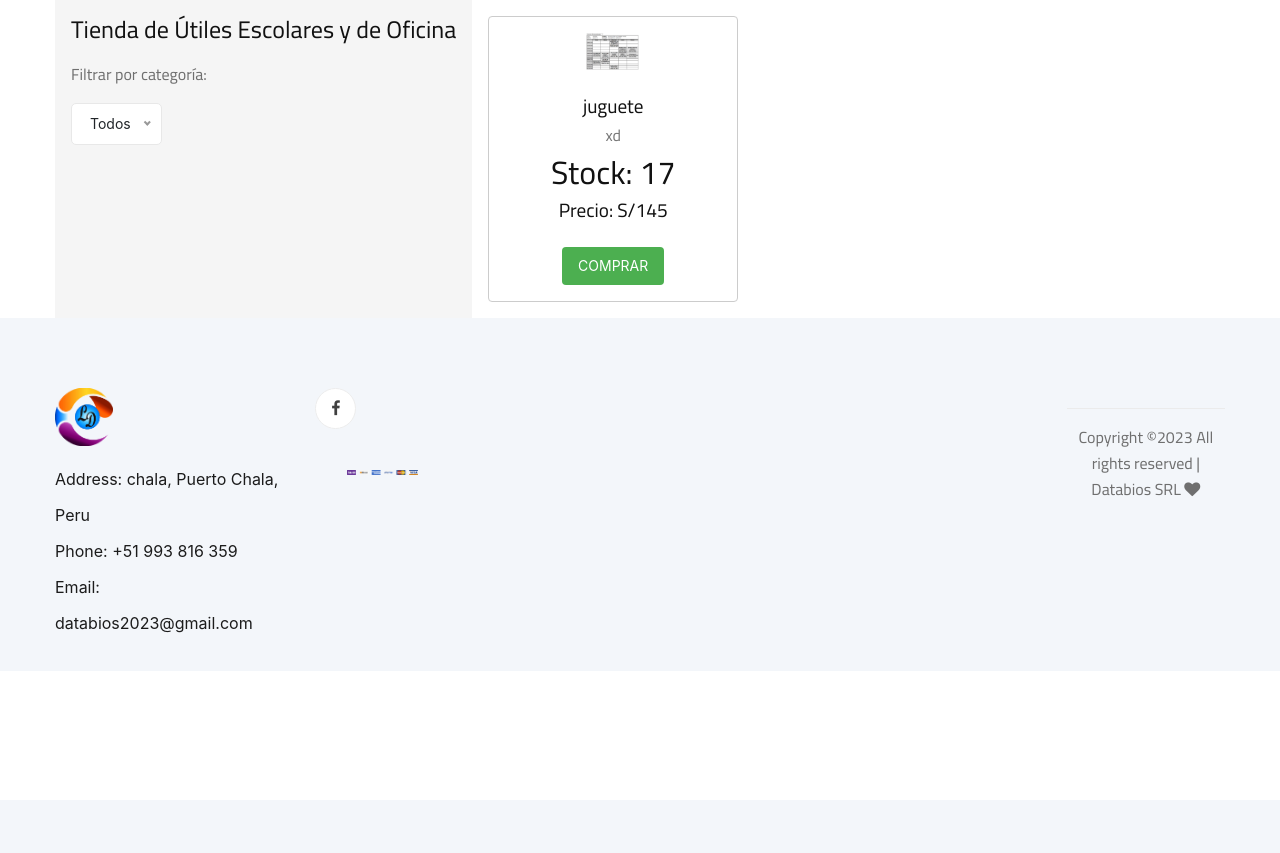
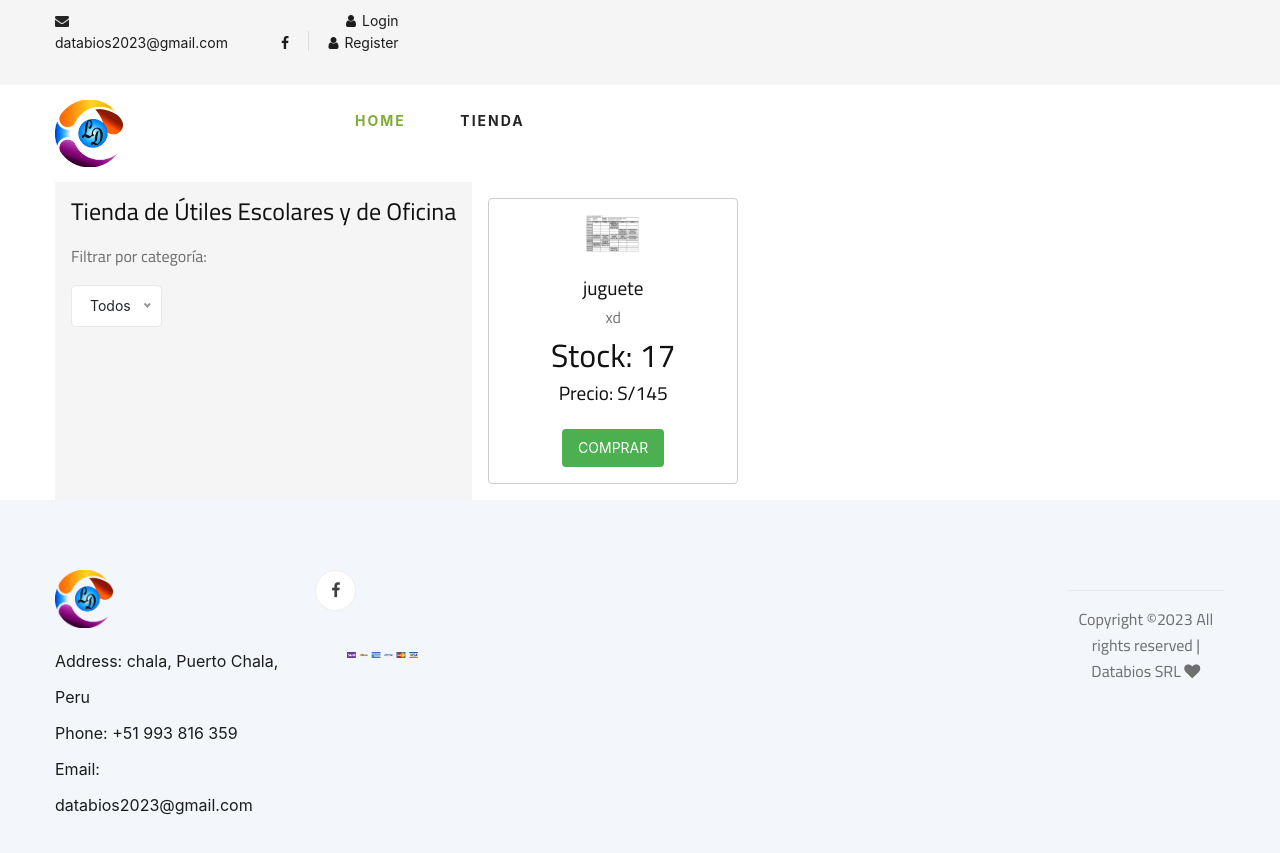
Before and after one commit to JoseGordilloMendoza/PROYECTO-FINALpweb2, a Django app: page /catalogo/ in a window 1280 px wide. Before the commit the page ends 633 px from the top, so only its background shows below. Run offline with Django 4.2, Linux system fonts and the light colour scheme; data comes from the database, SQL or seed files in the repository; both versions use the stored data as it was after the commit; some libraries are stand-ins or nearby versions.

Commit message:
Funcionalidades de filtros, usuario y productos completas

```diff
--- a/databios/almacen/views.py
+++ b/databios/almacen/views.py
@@ -7,7 +7,9 @@ from django.urls import reverse_lazy
 
 
 def homeView(request):
-  return render(request, 'index.html')
+    categorias = Categoria.objects.all()
+    context={'categorias':categorias}
+    return render(request, 'index.html',context)
 
 def catalogo(request):
   obj = Product.objects.all()
@@ -17,31 +19,6 @@ def catalogo(request):
     'categorias': categorias,
     }
   return render(request, 'catalogo.html', context)
-
-def inicioView(request):
-    return render(request, 'inicio.html')
-
-def filtroproductosView(request):
-    categories = Categoria.objects.all()
-    return render(request, 'filtroproductos.html', {'categories': categories})
-
-def detalletiendaView(request):
-    return render(request, 'detalletienda.html')
-
-def carritoView(request):
-    return render(request, 'carrito.html')
-
-def detallesBlogView(request):
-    return render(request, 'detallesBlog.html')
-
-def verificacionView(request):
-    return render(request, 'verificacion.html')
-
-def blogView(request):
-    return render(request, 'blog.html')
-
-def contactoView(request):
-    return render(request, 'contacto.html')
 
 class ProductCreateView(CreateView):
     model = Product
--- a/databios/databios/urls.py
+++ b/databios/databios/urls.py
@@ -19,14 +19,6 @@ urlpatterns = [
     path('product/delete/list/', product_delete_list, name='product_delete_list'),
     path('product/<int:pk>/delete/', ProductDeleteView.as_view(), name='product_delete'),
     path('catalogo/', catalogo, name='productos'),
-    path('inicio/', inicioView, name='inicio'),
-    path('filtroproductos/', filtroproductosView, name='filtroproductos'),
-    path('detalletienda/', detalletiendaView, name='detalletienda'),
-    path('carrito/', carritoView, name='carrito'),
-    path('detallesBlog/', detallesBlogView, name='detallesBlog'),
-    path('verificacion/', verificacionView, name='verificacion'),
-    path('blog/', blogView, name='blog'),
-    path('contacto/', contactoView, name='contacto'),
     path('', include('almacen.urls')),
 
 
--- a/databios/templates/base.html
+++ b/databios/templates/base.html
@@ -62,22 +62,6 @@
             </div>
         </div>
 
-        <nav class="humberger__menu__nav mobile-menu">
-            <ul>
-                <li class="active"><a href="{% url 'inicio' %}">Inicio</a></li>
-                <li><a href="{% url 'filtroproductos' %}">Comprar</a></li>
-                <li><a href="#">Paginas</a>
-                    <ul class="header__menu__dropdown">
-                        <li><a href="{% url 'detalletienda' %}">Detalles Tienda</a></li>
-                        <li><a href="{% url 'carrito' %}">Mi Carrito</a></li>
-                        <li><a href="{% url 'verificacion' %}">Verificacion</a></li>
-                        <li><a href="{% url 'detallesBlog' %}">Blog</a></li>
-                    </ul>
-                </li>
-                <li><a href="{% url 'blog' %}">Blog</a></li>
-                <li><a href="{% url 'contacto' %}">Contacto</a></li>
-            </ul>
-        </nav>
         <div id="mobile-menu-wrap"></div>
         <div class="header__top__right__social">
             <a href="#"><i class="fa fa-facebook"></i></a>
@@ -110,11 +94,11 @@
                             </div>
                             <div class="header__top__right__auth">
                                 {% if user.is_authenticated %}
-                                    <a href="http://127.0.0.1:8000/logout/"><i class="fa fa-user"></i>Logout</a>
+                                    <a href="/logout/"><i class="fa fa-user"></i>Logout</a>
                                     <p>Bienvenido, {{ user.username }}</p>
                                 {% else %}
-                                <a href="http://127.0.0.1:8000/login/"><i class="fa fa-user"></i>Login</a>
-                                <a href="http://127.0.0.1:8000/register/"><i class="fa fa-user"></i>Register</a>
+                                <a href="/login/"><i class="fa fa-user"></i>Login</a>
+                                <a href="/register/"><i class="fa fa-user"></i>Register</a>
                                 {% endif %}
 
 
@@ -128,27 +112,18 @@
             <div class="row">
                 <div class="col-lg-3">
                     <div class="header__logo">
-                        <a href="{% url 'inicio' %}"><img src="{% static 'imagenes/logo.png' %}" alt=""></a>
+                        <a href="/"><img src="{% static 'imagenes/logo.png' %}" alt=""></a>
                     </div>
                 </div>
                 <div class="col-lg-6">
                     <nav class="header__menu">
                         <ul>
-                            <li class="active"><a href="http://127.0.0.1:8000/">Home</a></li>
-                            <li><a href="http://127.0.0.1:8000/catalogo/">Tienda</a></li>
-                            <li><a href="#">Paginas</a>
-                                <ul class="header__menu__dropdown">
-                                    <li><a href="{% url 'detalletienda' %}">Detalles Tienda</a></li>
-                                    <li><a href="{% url 'carrito' %}">Mi Carrito</a></li>
-                                    <li><a href="{% url 'verificacion' %}">Verificacion</a></li>
-                                    <li><a href="{% url 'detallesBlog' %}">Blog</a></li>
-
-                                </ul>
-                            </li>
+                            <li class="active"><a href="/">Home</a></li>
+                            <li><a href="/catalogo/">Tienda</a></li>
                             {% if user.is_superuser %}
-                                    <a href="http://127.0.0.1:8000/product/create/" class="login-button">CREAR</a>
-                                    <a href="http://127.0.0.1:8000/product/list/" class="login-button">ACTUALIZAR</a>
-                                    <a href="http://127.0.0.1:8000/product/delete/list/" class="login-button">ELIMINAR</a>
+                                    <a href="/product/create/" class="login-button">CREAR</a>
+                                    <a href="/product/list/" class="login-button">ACTUALIZAR</a>
+                                    <a href="/product/delete/list/" class="login-button">ELIMINAR</a>
                                     {% endif %}
                         </ul>
                     </nav>
@@ -172,14 +147,9 @@
                             <span>CATEGORIAS</span>
                         </div>
                         <ul>
-                            <li><a href="#">Utiles Escolares</a></li>
-                            <li><a href="#">Utiles de Oficina</a></li>
-                            <li><a href="#">Equipos Gamers</a></li>
-                            <li><a href="#">Regalos</a></li>
-                            <li><a href="#">Juguetes</a></li>
-                            <li><a href="#">Papeleria</a></li>
-                            <li><a href="#">Arte y Diseño</a></li>
-                            <li><a href="#">Cuidado personal y de limpieza</a></li>
+                            {% for categoria in categorias %}
+                            <li><a href="/catalogo/" value="{{ categoria.nombre }}">{{ categoria.nombre }}</li>
+                            {% endfor %}
                         </ul>
                     </div>
                 </div>
@@ -200,7 +170,7 @@
                             <span>Chala 2023</span>
                             <h2> Libreria<br /> DATABIOS</h2>
                             <p><strong>Somos una empresa 100% peruana, proveedora de <br /> utiles de oficina, productos de limpieza, tecnologia, <br />y demas productos y servicios especializados para empresas.</strong></p>
-                            <a href="http://127.0.0.1:8000/register/catalogo" class="primary-btn">COMPRAR AHORA</a>
+                            <a href="/catalogo/" class="primary-btn">COMPRAR AHORA</a>
                         </div>
                     </div>
                     {% endblock %}
--- a/databios/templates/catalogo.html
+++ b/databios/templates/catalogo.html
@@ -9,6 +9,65 @@
 {% endblock %}
 
 {% block content %}
+<header class="header">
+    <div class="header__top">
+        <div class="container">
+            <div class="row">
+                <div class="col-lg-6 col-md-6">
+                    <div class="header__top__left">
+                        <ul>
+                            <li><i class="fa fa-envelope"></i> databios2023@gmail.com</li>
+                        </ul>
+                    </div>
+                </div>
+                <div class="col-lg-6 col-md-6">
+                    <div class="header__top__right">
+                        <div class="header__top__right__social">
+                            <a href="https://www.facebook.com/Databios1/"><i class="fa fa-facebook"></i></a>
+                        </div>
+                        <div class="header__top__right__auth">
+                            {% if user.is_authenticated %}
+                                <a href="/logout/"><i class="fa fa-user"></i>Logout</a>
+                                <p>Bienvenido, {{ user.username }}</p>
+                            {% else %}
+                            <a href="/login/"><i class="fa fa-user"></i>Login</a>
+                            <a href="/register/"><i class="fa fa-user"></i>Register</a>
+                            {% endif %}
+
+
+                        </div>
+                    </div>
+                </div>
+            </div>
+        </div>
+    </div>
+    <div class="container">
+        <div class="row">
+            <div class="col-lg-3">
+                <div class="header__logo">
+                    <a href="/"><img src="{% static 'imagenes/logo.png' %}" alt=""></a>
+                </div>
+            </div>
+            <div class="col-lg-6">
+                <nav class="header__menu">
+                    <ul>
+                        <li class="active"><a href="/">Home</a></li>
+                        <li><a href="/catalogo/">Tienda</a></li>
+                        {% if user.is_superuser %}
+                                <a href="/product/create/" class="login-button">CREAR</a>
+                                <a href="/product/list/" class="login-button">ACTUALIZAR</a>
+                                <a href="/product/delete/list/" class="login-button">ELIMINAR</a>
+                                {% endif %}
+                    </ul>
+                </nav>
+            </div>
+        </div>
+        <div class="humberger__open">
+            <i class="fa fa-bars"></i>
+        </div>
+    </div>
+</header>
+
 <div class="container">
     <aside class="sidebar">
         <header>
--- a/databios/templates/index.html
+++ b/databios/templates/index.html
@@ -86,7 +86,7 @@
                                 <li><i class="fa fa-comment-o"></i> 0 </li>
                             </ul>
                             <h5><a href="#">Ubicados en:</a></h5>
-                            <p>chala, Puerto Chala, Peru </p>
+                            <p> Chala, Puerto Chala, Peru </p>
                         </div>
                     </div>
                 </div>
--- a/databios/templates/product_delete_list.html
+++ b/databios/templates/product_delete_list.html
@@ -7,5 +7,5 @@
         <a href="{% url 'product_delete' product.pk %}">Eliminar</a>
       </li>
     {% endfor %}
-    <a href="http://127.0.0.1:8000/">Inicio</a>
+    <a href="/">Inicio</a>
   </ul>
--- a/databios/templates/product_list.html
+++ b/databios/templates/product_list.html
@@ -4,6 +4,6 @@
     {% for product in products %}
       <li><a href="{% url 'product_edit' product.pk %}">{{ product.nombre }}</a></li>
     {% endfor %}
-    <a href="http://127.0.0.1:8000/">Inicio</a>
+    <a href="/">Inicio</a>
 
 </ul>
```
Also changed, not shown: databios/db.sqlite3.
